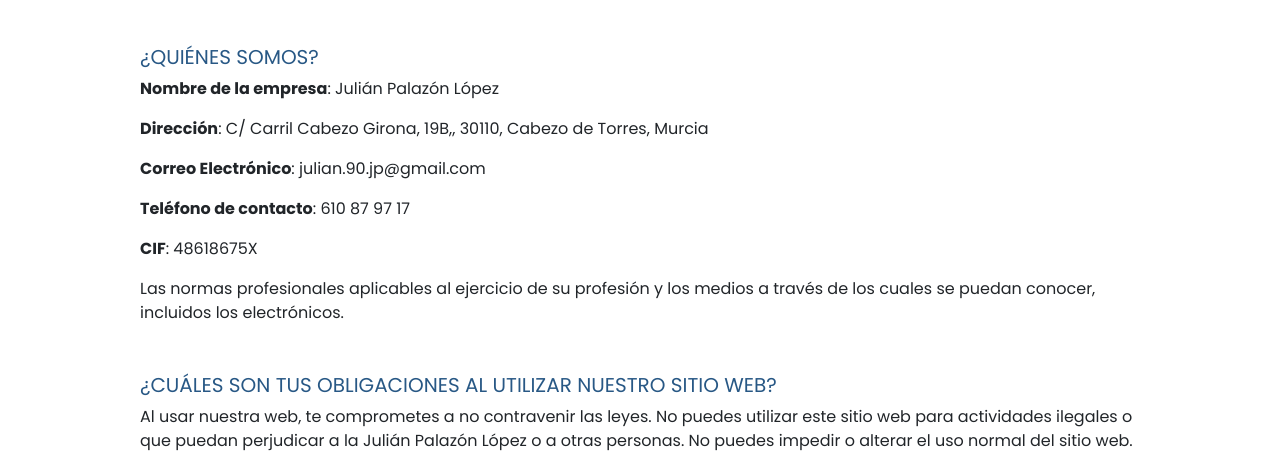
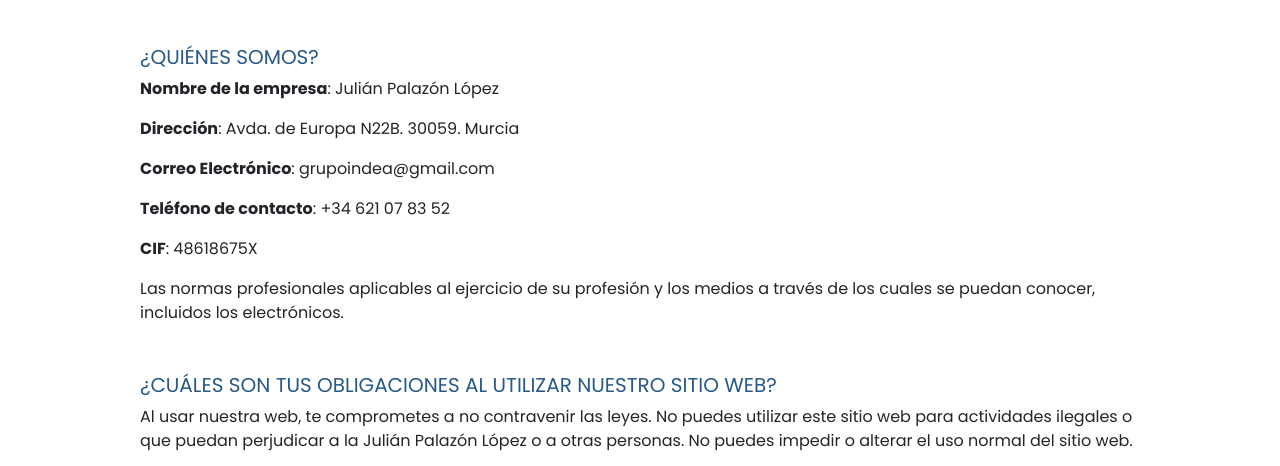
Before and after one commit to marta-victor-edu/grupo-indea, a plain HTML site: page pages/aviso-legal.html in a window 1280 px wide. Shown: the part 295-761 px from the top of the page. Drawn offline with nearby package versions, Linux system fonts and the light colour scheme.

Commit message:
feat: optimize images and change data

```diff
--- a/pages/aviso-legal.html
+++ b/pages/aviso-legal.html
@@ -112,11 +112,10 @@
           <h5 class="text-primary mt-5">¿QUIÉNES SOMOS?</h5>
           <p><strong>Nombre de la empresa</strong>: Julián Palazón López</p>
           <p>
-            <strong>Dirección</strong>: C/ Carril Cabezo Girona, 19B,, 30110,
-            Cabezo de Torres, Murcia
+            <strong>Dirección</strong>: Avda. de Europa N22B. 30059. Murcia
           </p>
-          <p><strong>Correo Electrónico</strong>: julian.90.jp@gmail.com</p>
-          <p><strong>Teléfono de contacto</strong>: 610 87 97 17</p>
+          <p><strong>Correo Electrónico</strong>: grupoindea@gmail.com</p>
+          <p><strong>Teléfono de contacto</strong>: +34 621 07 83 52</p>
           <p><strong>CIF</strong>: 48618675X</p>
           <p>
             Las normas profesionales aplicables al ejercicio de su profesión y
```
Also changed, not shown: pages/contacto.html (+2 -2 lines), 1 other file.
